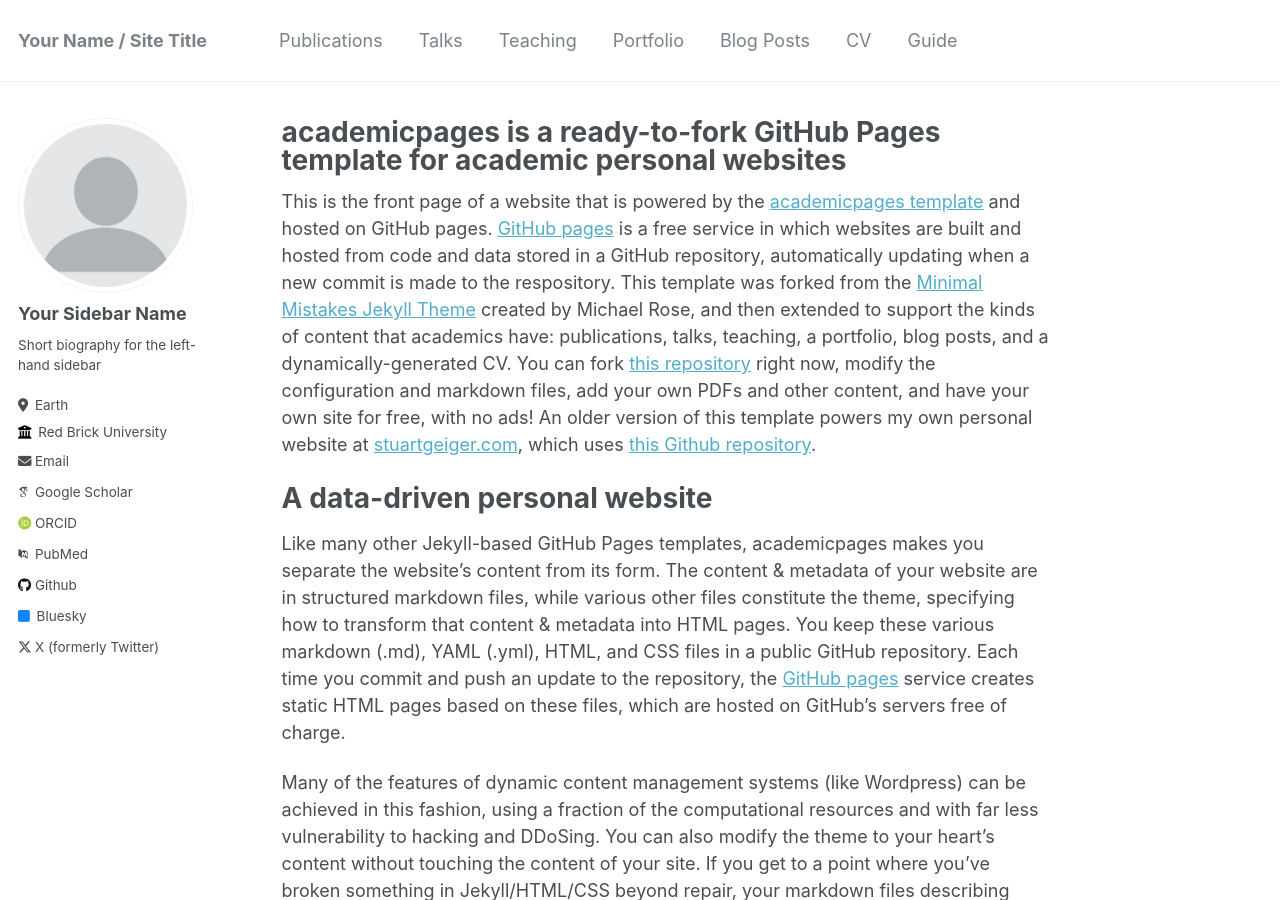
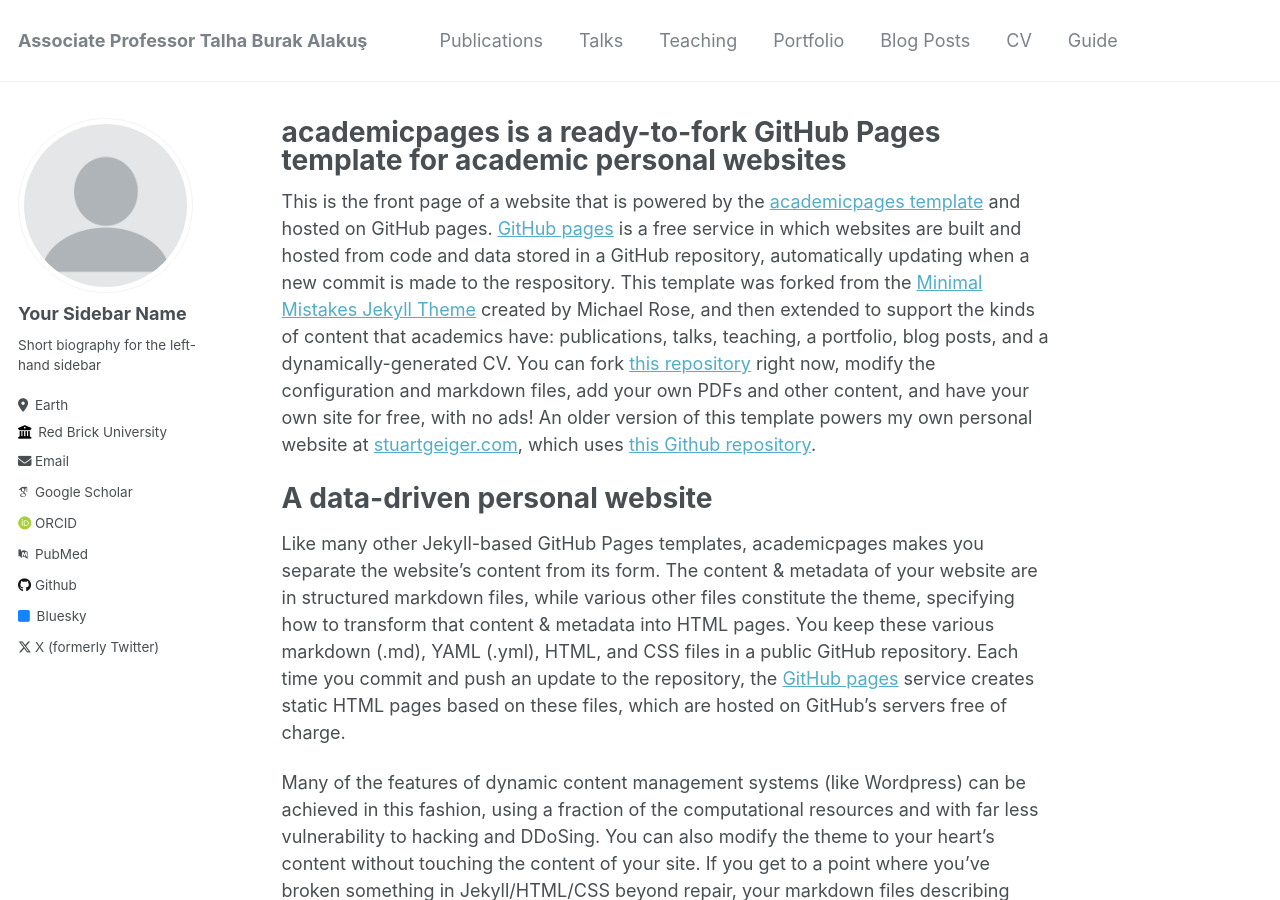
Before and after one commit to burakalakuss/talhaburakalakus.github.io, a Jekyll site: the page built from _pages/about.md, in a window 1280 px wide and 900 px high. Built offline with Jekyll 4.4.1, drawn with Linux system fonts in a browser that asks for light colours; some web fonts are replaced.

Commit message:
Update _config.yml

```diff
--- a/_config.yml
+++ b/_config.yml
@@ -8,7 +8,7 @@
 
 # Basic Site Settings
 locale                   : "en-US"
-title                    : "Your Name / Site Title"
+title                    : "Associate Professor Talha Burak Alakuş"
 title_separator          : "-"
 name                     : &name "Your Name"
 description              : &description "personal description"
```
